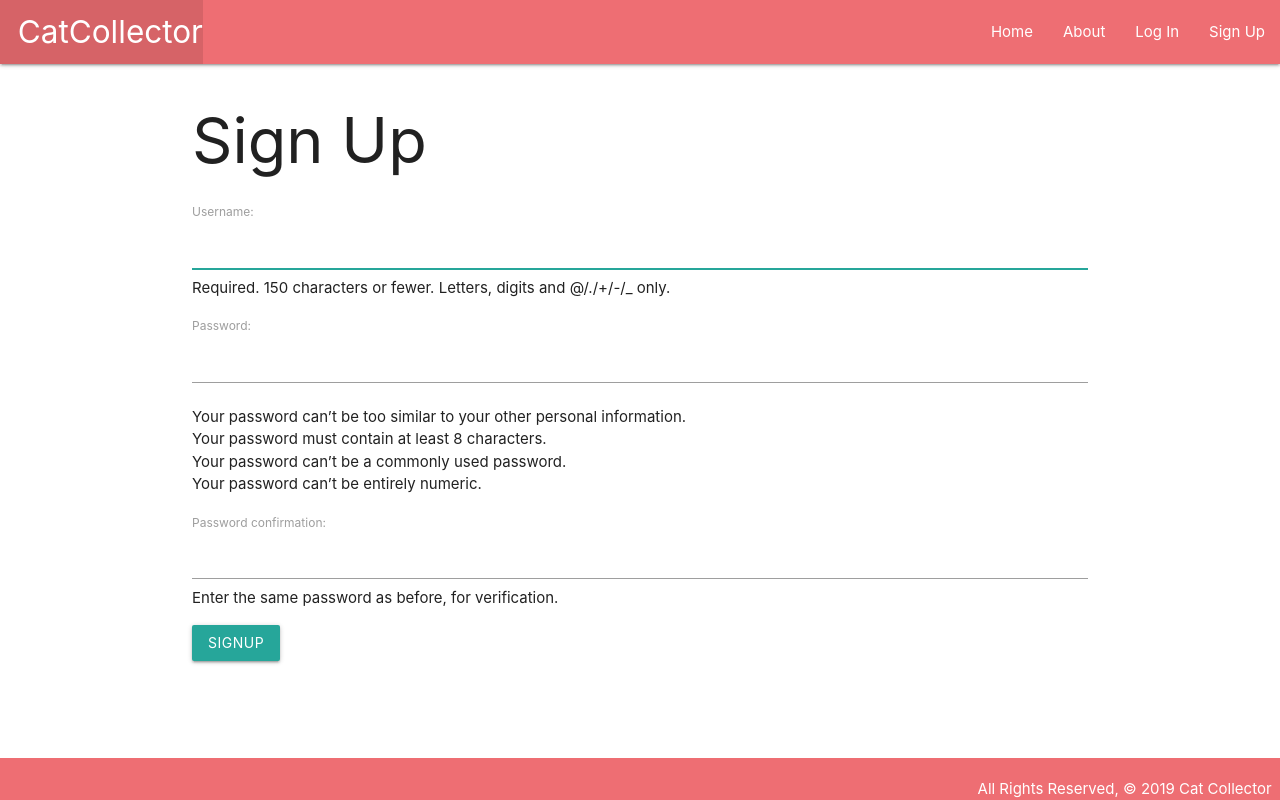
After one commit to SEIR-7-06/catcollector, a Django app: page /accounts/signup/ in a window 1280 px wide. The commit adds this page. Run offline with Django 3.2, Linux system fonts and the light colour scheme.

Commit message:
Creates signup page

```diff
--- a/catcollector_project/settings.py
+++ b/catcollector_project/settings.py
@@ -121,3 +121,5 @@ USE_TZ = True
 STATIC_URL = '/static/'
 
 LOGIN_REDIRECT_URL = '/cats/'
+
+LOGOUT_REDIRECT_URL = '/'
--- a/main_app/templates/base.html
+++ b/main_app/templates/base.html
@@ -16,12 +16,23 @@
     <nav>
       <div class="nav-wrapper">
         <ul>
-          <li><a href="/" class="left brand-logo">&nbsp;&nbsp;CatCollector</a></li>
+          <li><a href="{% url 'home' %}" class="left brand-logo">&nbsp;&nbsp;CatCollector</a></li>
         </ul>
         <ul class="right">
-          <li><a href="/">Home</a></li>
-          <li><a href="/about">About</a></li>
-          <li><a href="/cats">All Cats</a></li>
+          <li><a href="{% url 'home' %}">Home</a></li>
+          <li><a href="{% url 'about' %}">About</a></li>
+
+          {% if user.is_authenticated %}
+
+            <li><a href="{% url 'cats_index' %}">All Cats</a></li>
+            <li><a href="{% url 'logout' %}">Log Out</a></li>
+
+          {% else %}
+
+            <li><a href="{% url 'login' %}">Log In</a></li>
+            <li><a href="{% url 'signup' %}">Sign Up</a></li>
+
+          {% endif %}
         </ul>
       </div>
     </nav>
--- /dev/null
+++ b/main_app/templates/registration/signup.html
@@ -0,0 +1,11 @@
+{% extends 'base.html' %}
+
+{% block content %}
+  <h1>Sign Up</h1>
+
+  <form action="{% url 'signup' %}" method="POST">
+    {% csrf_token %}
+    {{ form.as_p }}
+    <input type="submit" class="btn" value="Signup">
+  </form>
+{% endblock %}
--- a/main_app/urls.py
+++ b/main_app/urls.py
@@ -7,7 +7,10 @@ urlpatterns = [
   path('cats/', views.cats_index, name='cats_index'),
   path('cats/<int:cat_id>/', views.cats_detail, name='cats_detail'),
   path('cat/<int:cat_id>/add_feeding/', views.add_feeding, name='add_feeding'),
-  path('cats/<int:cat_id>/assoc_toy/<int:toy_id>/', views.assoc_toy, name="assoc_toy")
+  path('cats/<int:cat_id>/assoc_toy/<int:toy_id>/', views.assoc_toy, name="assoc_toy"),
+
+  # Auth Paths
+  path('accounts/signup/', views.signup, name='signup')
 ]
 
 """
--- a/main_app/views.py
+++ b/main_app/views.py
@@ -2,15 +2,24 @@ from django.shortcuts import render, redirect
 from django.http import HttpResponse
 from .models import Cat, Toy
 from .forms import FeedingForm
+from django.contrib.auth.forms import UserCreationForm
 
 # Create your views here.
 def home(request):
   # return HttpResponse('<h1>Welcome to Cat Collector</h1>')
   return render(request, 'home.html')
 
+
+
+
+
 def about(request):
   # return HttpResponse('<h1>All about the Cat Collector</h1>')
   return render(request, 'about.html')
+
+
+
+
 
 def cats_index(request):
   cats = Cat.objects.all()
@@ -57,8 +66,28 @@ def add_feeding(request, cat_id):
   return redirect('cats_detail', cat_id=cat_id)
 
 
+
+
+
+
 def assoc_toy(request, cat_id, toy_id):
   cat = Cat.objects.get(id=cat_id)
   cat.toys.add(toy_id)
 
   return redirect('cats_detail', cat_id=cat_id)
+
+
+
+
+
+def signup(request):
+  # IF POST REQUEST SUBMIT SIGNUP FORM
+  if request.method == 'POST':
+    print('*** Made POST request to signup')
+
+
+  print('*** Hit the signup view!')
+  # IF GET REQUEST SHOW SIGNUP FORM
+  form = UserCreationForm()
+  context = { 'form': form }
+  return render(request, 'registration/signup.html', context)
```
